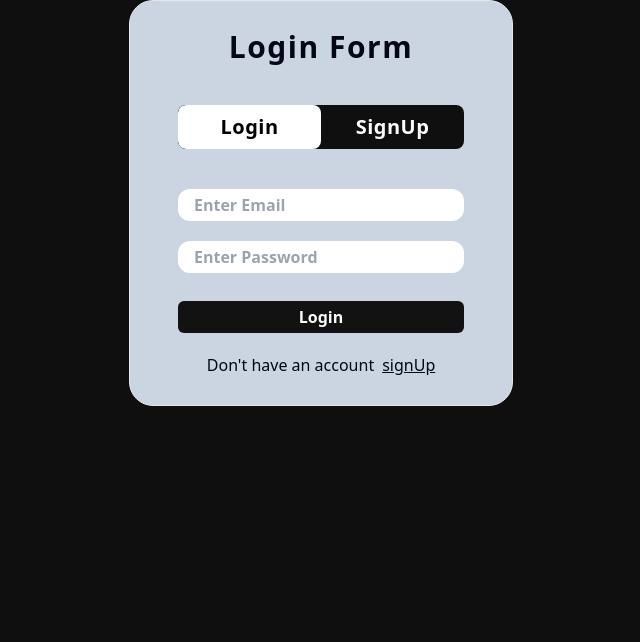
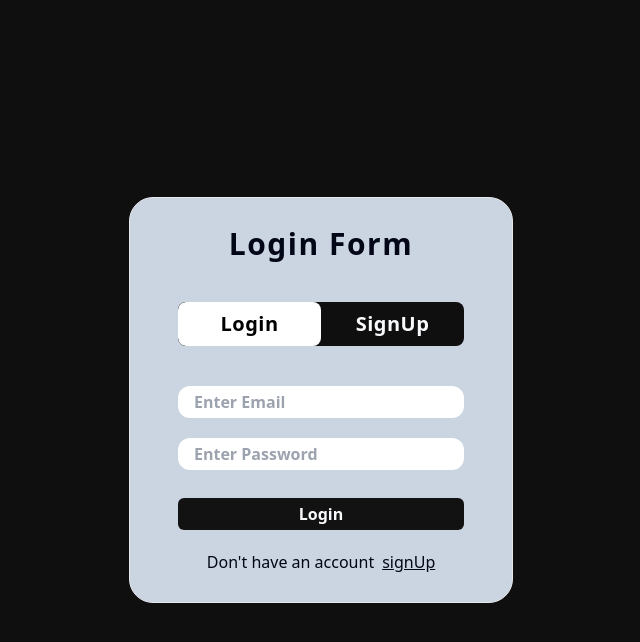
Before and after one commit to khanzyd/YT-clone, a React (Vite) app: page /auth in a window 1280 px wide. Shown: the top 642 px of the page, without its empty margins (319-959 px from the left). Built offline with nearby package versions, Linux system fonts and the light colour scheme; no server answers.

Commit message:
fixing routes for vercel

```diff
--- a/src/App.jsx
+++ b/src/App.jsx
@@ -49,7 +49,7 @@ function App() {
 
   return (
     <>
-      <div className="bg-yt-main min-h-screen w-screen">
+      <div className="bg-yt-main h-screen w-screen">
         <RouterProvider router={router} />
       </div>
     </>
```
